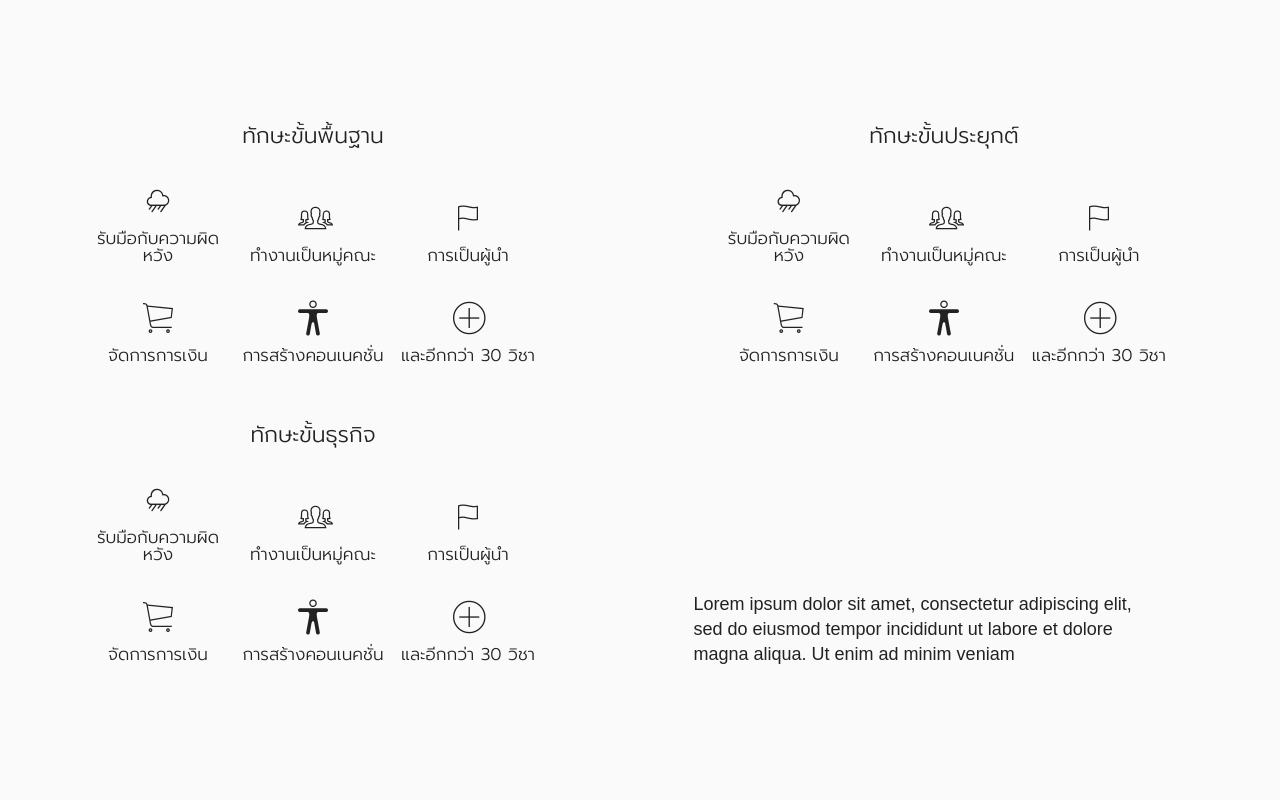
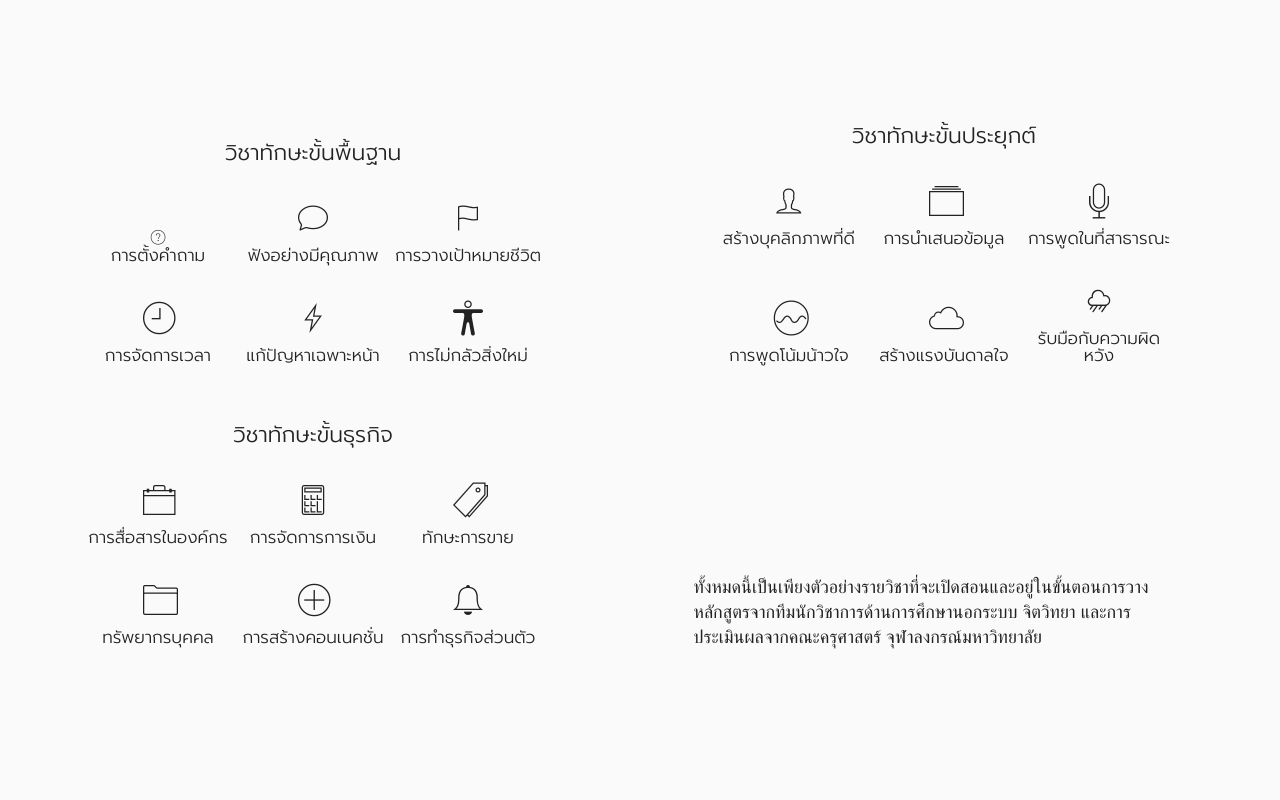
Before and after one commit to Know-are/parallel-school, a plain HTML site: page index.html in a window 1280 px wide. Shown: the part 3800-4600 px from the top of the page. Drawn offline with nearby package versions, Linux system fonts and the light colour scheme.

Commit message:
Update subject

```diff
--- a/index.html
+++ b/index.html
@@ -137,32 +137,32 @@
 
             <p class="minor-feature-wrapper">
                 <div class="minor-feature">
-                <h2 class="feature-title">ทักษะขั้นพื้นฐาน</h2>
+                <h2 class="feature-title">วิชาทักษะขั้นพื้นฐาน</h2>
                 <div class="feature">
-                <span class="feature-icon ion-ios-rainy-outline"></span>
-                <h4>รับมือกับความผิดหวัง</h4>
+                <span class="ion-ios-help-outline"></span>
+                <h4>การตั้งคำถาม</h4>
                 </div>
                 <div class="feature">
-                <span class="feature-icon ion-ios-people-outline"></span>
-                <h4>ทำงานเป็นหมู่คณะ</h4>
+                <span class="feature-icon ion-ios-chatbubble-outline"></span>
+                <h4>ฟังอย่างมีคุณภาพ</h4>
                 </div>
                 <div class="feature">
                 <span class="feature-icon ion-ios-flag-outline"></span>
-                <h4>การเป็นผู้นำ</h4>
+                <h4>การวางเป้าหมายชีวิต</h4>
                 </div>
                 </div>
                 <div class="minor-feature">
                 <div class="feature">
-                <span class="feature-icon ion-ios-cart-outline"></span>
-                <h4>จัดการการเงิน</h4>
+                <span class="feature-icon ion-ios-clock-outline"></span>
+                <h4>การจัดการเวลา</h4>
+                </div>
+                <div class="feature">
+                <span class="feature-icon ion-ios-bolt-outline"></span>
+                <h4>แก้ปัญหาเฉพาะหน้า </h4>
                 </div>
                 <div class="feature">
                 <span class="feature-icon ion-ios-body-outline"></span>
-                <h4>การสร้างคอนเนคชั่น</h4>
-                </div>
-                <div class="feature">
-                <span class="feature-icon ion-ios-plus-outline"></span>
-                <h4>และอีกกว่า 30 วิชา</h4>
+                <h4>การไม่กลัวสิ่งใหม่</h4>
                 </div>
                 </div>
             </p>
@@ -172,32 +172,32 @@
     <div class="colums-right nofix-height">
             <p class="minor-feature-wrapper">
                 <div class="minor-feature">
-                <h2 class="feature-title">ทักษะขั้นประยุกต์</h2>
+                <h2 class="feature-title">วิชาทักษะขั้นประยุกต์</h2>
                 <div class="feature">
-                <span class="feature-icon ion-ios-rainy-outline"></span>
-                <h4>รับมือกับความผิดหวัง</h4>
+                <span class="feature-icon ion-ios-person-outline"></span>
+                <h4>สร้างบุคลิกภาพที่ดี</h4>
                 </div>
                 <div class="feature">
-                <span class="feature-icon ion-ios-people-outline"></span>
-                <h4>ทำงานเป็นหมู่คณะ</h4>
+                <span class="feature-icon ion-ios-albums-outline"></span>
+                <h4>การนำเสนอข้อมูล</h4>
                 </div>
                 <div class="feature">
-                <span class="feature-icon ion-ios-flag-outline"></span>
-                <h4>การเป็นผู้นำ</h4>
+                <span class="feature-icon ion-ios-mic-outline"></span>
+                <h4>การพูดในที่สาธารณะ</h4>
                 </div>
                 </div>
                 <div class="minor-feature">
                 <div class="feature">
-                <span class="feature-icon ion-ios-cart-outline"></span>
-                <h4>จัดการการเงิน</h4>
+                <span class="feature-icon ion-ios-analytics-outline"></span>
+                <h4>การพูดโน้มน้าวใจ</h4>
                 </div>
                 <div class="feature">
-                <span class="feature-icon ion-ios-body-outline"></span>
-                <h4>การสร้างคอนเนคชั่น</h4>
+                <span class="feature-icon ion-ios-cloud-outline"></span>
+                <h4>สร้างแรงบันดาลใจ</h4>
                 </div>
                 <div class="feature">
-                <span class="feature-icon ion-ios-plus-outline"></span>
-                <h4>และอีกกว่า 30 วิชา</h4>
+                <span class="feature-icon ion-ios-rainy-outline"></span>
+                <h4>รับมือกับความผิดหวัง</h4>
                 </div>
                 </div>
             </p>
@@ -209,32 +209,32 @@
     <div class="colums-left nofix-height">
             <p class="minor-feature-wrapper">
                 <div class="minor-feature">
-                <h2 class="feature-title">ทักษะขั้นธุรกิจ</h2>
+                <h2 class="feature-title">วิชาทักษะขั้นธุรกิจ</h2>
                 <div class="feature">
-                <span class="feature-icon ion-ios-rainy-outline"></span>
-                <h4>รับมือกับความผิดหวัง</h4>
+                <span class="feature-icon ion-ios-briefcase-outline"></span>
+                <h4>การสื่อสารในองค์กร</h4>
                 </div>
                 <div class="feature">
-                <span class="feature-icon ion-ios-people-outline"></span>
-                <h4>ทำงานเป็นหมู่คณะ</h4>
+                <span class="feature-icon ion-ios-calculator-outline"></span>
+                <h4>การจัดการการเงิน</h4>
                 </div>
                 <div class="feature">
-                <span class="feature-icon ion-ios-flag-outline"></span>
-                <h4>การเป็นผู้นำ</h4>
+                <span class="feature-icon ion-ios-pricetags-outline"></span>
+                <h4>ทักษะการขาย</h4>
                 </div>
                 </div>
                 <div class="minor-feature">
                 <div class="feature">
-                <span class="feature-icon ion-ios-cart-outline"></span>
-                <h4>จัดการการเงิน</h4>
+                <span class="feature-icon ion-ios-folder-outline"></span>
+                <h4>ทรัพยากรบุคคล</h4>
                 </div>
                 <div class="feature">
-                <span class="feature-icon ion-ios-body-outline"></span>
+                <span class="feature-icon ion-ios-plus-outline"></span>
                 <h4>การสร้างคอนเนคชั่น</h4>
                 </div>
                 <div class="feature">
-                <span class="feature-icon ion-ios-plus-outline"></span>
-                <h4>และอีกกว่า 30 วิชา</h4>
+                <span class="feature-icon ion-ios-bell-outline"></span>
+                <h4>การทำธุรกิจส่วนตัว</h4>
                 </div>
                 </div>
             </p>
@@ -243,7 +243,7 @@
 
     <div class="colums-right nofix-height">
       <p>
-      Lorem ipsum dolor sit amet, consectetur adipiscing elit, sed do eiusmod tempor incididunt ut labore et dolore magna aliqua. Ut enim ad minim veniam</p>
+      ทั้งหมดนี้เป็นเพียงตัวอย่างรายวิชาที่จะเปิดสอนและอยู่ในขั้นตอนการวางหลักสูตรจากทีมนักวิชาการด้านการศึกษานอกระบบ จิตวิทยา และการประเมินผลจากคณะครุศาสตร์ จุฬาลงกรณ์มหาวิทยาลัย</p>
     </div>
 
     </section>
@@ -319,13 +319,15 @@
 
     <section class="footer" id="footer">
     <div class="colums-left">
+          <!--
     <h1>ติดตามข่าวสาร</h1>
     <p>
+
       <form>
     <input placeholder="กรอกอีเมล" type="text"></input>
     <input type="button" value="รับข่าวสาร"></input>
   </form>
-    </p>
+    </p>-->
       <h2>Social Network</h2>
       <div class="social">
       <a href="https://www.facebook.com/โรงเรียนคู่ขนาน-1892134284385909/"><span class="socail-icon facebook"></span></a>
```
